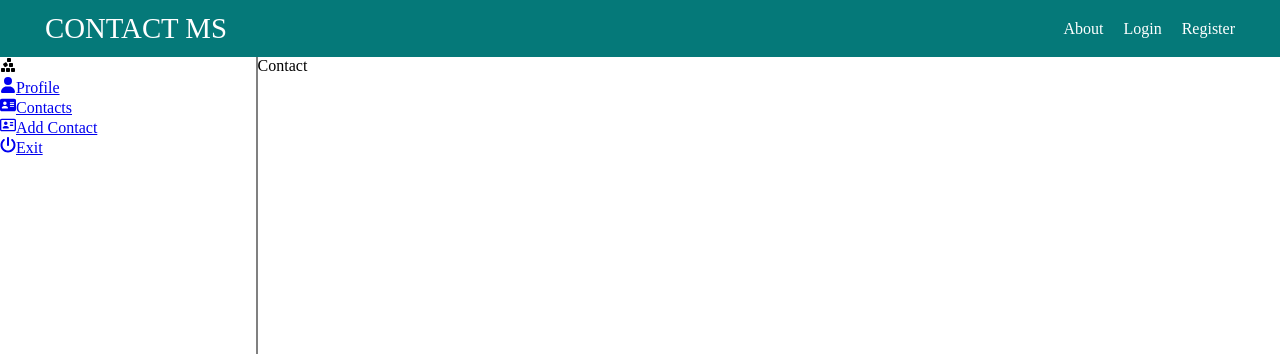
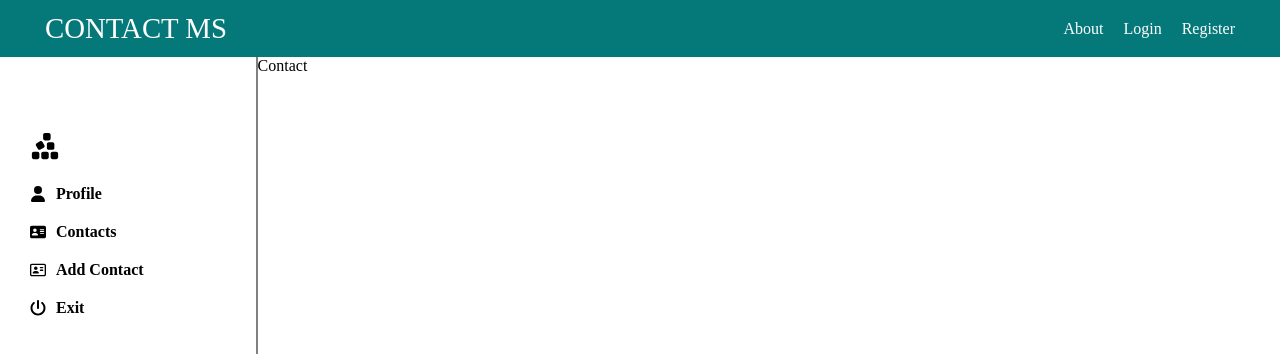
Before and after one commit to singhvijay031/contact-management-system, a React (Vite) app in the folder client/: page /dashboard in a window 1280 px wide. Shown: the top 354 px of the page. Built offline with nearby package versions, Linux system fonts and the light colour scheme; no server answers.

Commit message:
updated css

```diff
--- a/client/src/assets/css/SideBar.css
+++ b/client/src/assets/css/SideBar.css
@@ -0,0 +1,25 @@
+.sidebar{
+    margin-top: 25%;
+}
+
+.sidebar-item{
+    width: 100%;
+    padding: 10px 30px;
+}
+
+.sidebar-link{
+    text-decoration: none;
+    color: black;
+    font-size: 16px;
+    font-weight: 700;
+    display: flex;
+    align-items: center;
+}
+
+.top-icon{
+    font-size: 30px;
+}
+
+.icon{
+    margin-right: 10px;
+}
```
